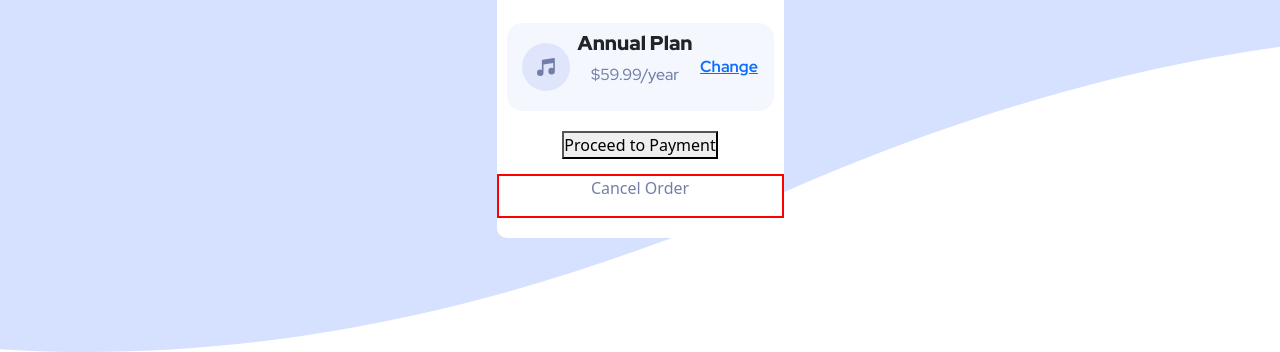
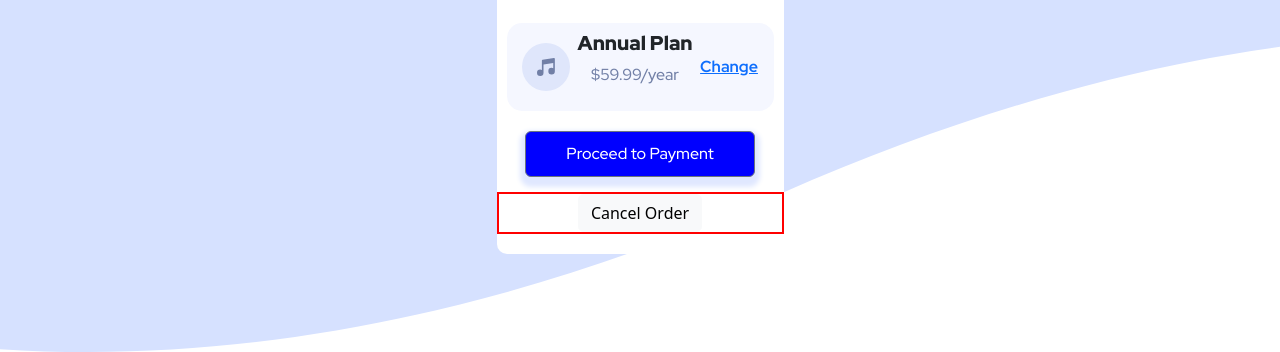
Before and after one commit to AlexAntoine/Order-Summary, a plain HTML site: page index.html in a window 1280 px wide. Shown: the part 448-800 px from the top of the page. Drawn offline with nearby package versions, Linux system fonts and the light colour scheme.

Commit message:
styled payment button

```diff
--- a/index.html
+++ b/index.html
@@ -50,13 +50,11 @@
 
       <div class="payment">
 
-        <button id="payment-button">Proceed to Payment</button>
+        <button class="btn btn-secondary" id="payment-button">Proceed to Payment</button>
       </div>
 
       <div class="cancel-order">
-
-        <!-- <button>Cancel Order</button> -->
-        <p>Cancel Order</p>
+        <button class="btn btn-light">Cancel Order</button>
       </div>
 
     </div>
--- a/styles.css
+++ b/styles.css
@@ -84,22 +84,22 @@ p{
 }
 
 .payment{
-    /* border: 2px solid red; */
     border-radius: 10px;
     width: 80%;
     align-self: center;
     margin-top: 20px;
+
 }
 
-/* #payment-button{
-    background-color: hsl(245, 75%, 52%);
+.payment .btn{
+    width: 100%;
+    background-color: blue;
     font-family: 'Red Hat Display';
-    color: white;
-    width: 100%;
-    padding: 5px;
-    border-radius: 10px;
-    border-color: none;
-} */
+    box-shadow: 0px 5px 5px 5px hsl(225, 100%, 94%);
+    padding-top: 10px;
+    padding-bottom: 10px;
+}
+
 
 .cancel-order{
     border: 2px solid red;
@@ -107,12 +107,7 @@ p{
     margin-bottom: 20px;
 }
 
-.cancel-order button{
-    border: none;
-    background-color: none !important;
-    /* color: hsl(224, 23%, 55%);   */
-    /* background-color: hsl(225, 100%, 98%);; */
-}
+
 
 .attribution { font-size: 11px; text-align: center; }
 .attribution a { color: hsl(228, 45%, 44%); }
```
